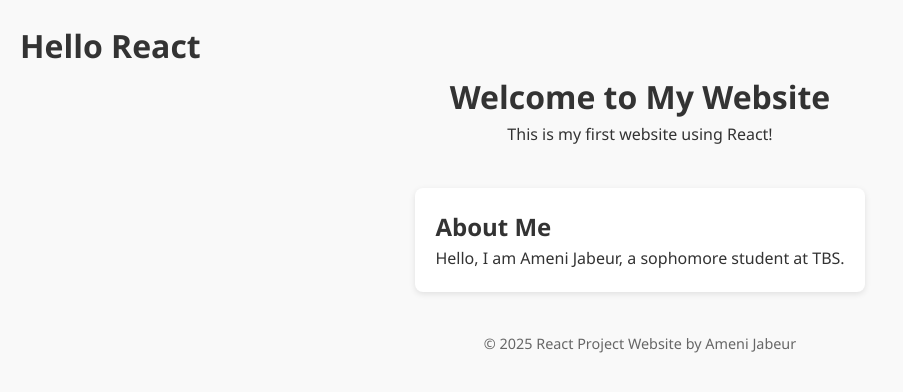
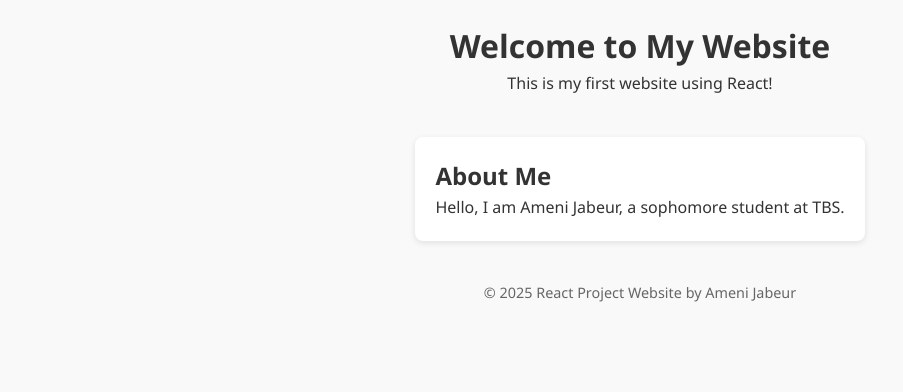
Before and after one commit to amanijabeur/adv-web-dev-proj, a React (Vite) app in the folder React/: page / in a window 1280 px wide. Shown: the top 392 px of the page, without its empty margins (0-903 px from the left). Built offline with nearby package versions, Linux system fonts and the light colour scheme.

Commit message:
Add untracked files

```diff
--- a/React/src/App.jsx
+++ b/React/src/App.jsx
@@ -6,12 +6,10 @@ function App() {
 
   return (
     <div>
-      <h1>Hello React</h1>
       <header>
         <h1>Welcome to My Website</h1>
         <p>This is my first website using React!</p>
       </header>
-
       <main>
         <section>
           <h2>About Me</h2>
--- a/React/src/main.jsx
+++ b/React/src/main.jsx
@@ -1,9 +1,15 @@
 import { StrictMode } from 'react'
 import { createRoot } from 'react-dom/client'
 import App from './App.jsx'
+import pro from './pro.jsx';
 
 createRoot(document.getElementById('root')).render(
   <StrictMode>
-    <App />
+    <div style={{ marginBottom: '50px' }}>
+      <App />
+    </div>
+    <div>
+      <pro />
+    </div>
   </StrictMode>,
 )
--- /dev/null
+++ b/React/src/pro.jsx
@@ -0,0 +1,11 @@
+import * as React from "react";
+
+function App1() {
+  return (
+    <div>
+      <h1>Hello World</h1>
+    </div>
+  );
+}
+
+export default App1;
```
